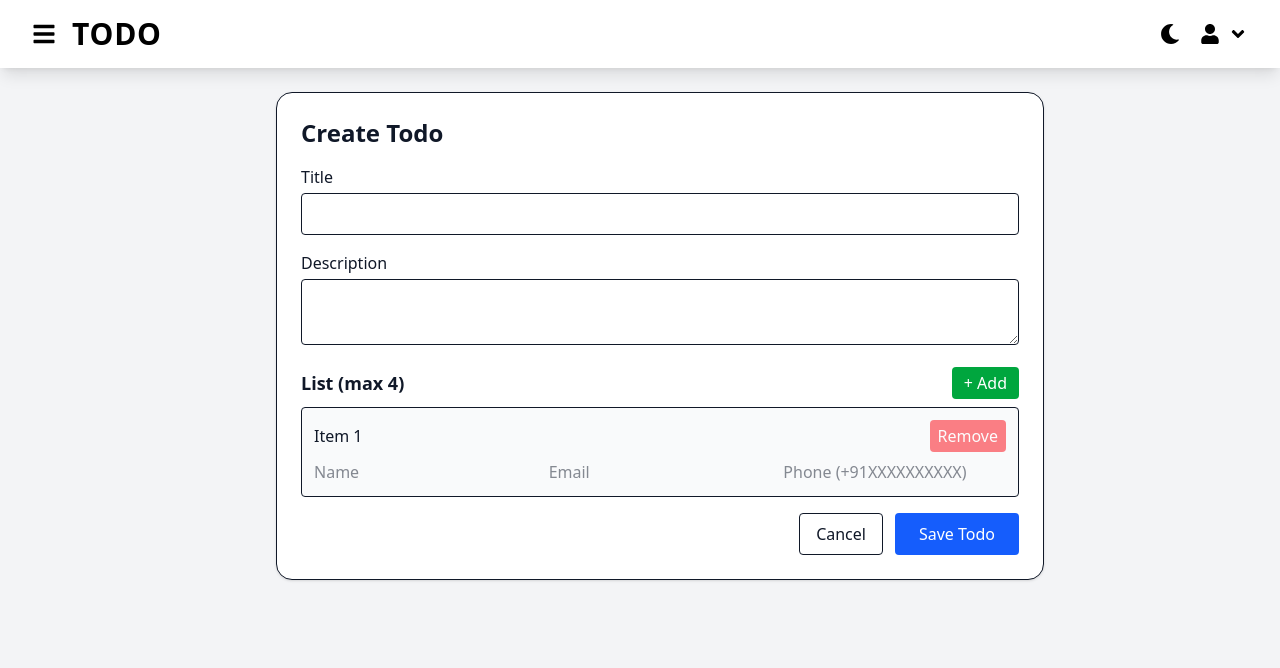
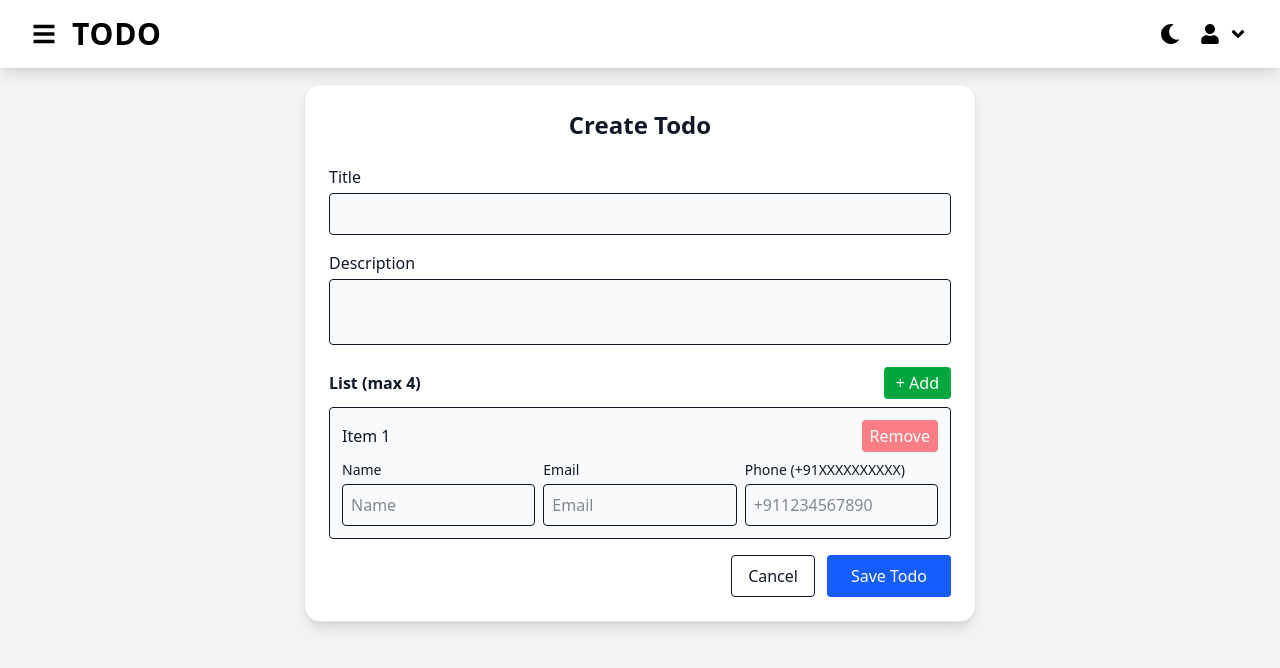
Before and after one commit to kartiksathwara/-Frontend-React-Tasks, a React (Vite) app: page /create-todo in a window 1280 px wide. Shown: the top 668 px of the page. Built offline with nearby package versions, Linux system fonts and the light colour scheme; sample sign-in values are in the browser's storage.

Commit message:
changes-20

```diff
--- a/src/hooks/PhoneNumber.ts
+++ b/src/hooks/PhoneNumber.ts
@@ -2,7 +2,7 @@ export const PHONE_PREFIX = "+91";
 export const sanitizePhone = (value: string) => {
   return value.replace(/[^\d+]/g, "");
 };
-export const ensurePlus91 = (value: string) => {
+export const Plus91 = (value: string) => {
   let v = sanitizePhone(value);
   if (/^0\d{10}$/.test(v)) {
     v = v.slice(1);
@@ -19,6 +19,6 @@ export const ensurePlus91 = (value: string) => {
   return v;
 };
 export const isValidIndianPhone = (value: string) => {
-  const normalized = ensurePlus91(value);
+  const normalized = Plus91(value);
   return /^\+91[1-9]\d{9}$/.test(normalized);
 };
--- a/src/pages/TodoForm.tsx
+++ b/src/pages/TodoForm.tsx
@@ -1,6 +1,6 @@
 import React, { useEffect, useState } from "react";
 import { useNavigate, useParams } from "react-router-dom";
-import { isValidIndianPhone, ensurePlus91 } from "../hooks/PhoneNumber";
+import { isValidIndianPhone, Plus91 } from "../hooks/PhoneNumber";
 import Header from "./Header";
 
 type ListChild = { name: string; email: string; phone: string };
@@ -13,10 +13,10 @@ type Errors = {
 };
 
 const initialChild = (): ListChild => ({ name: "", email: "", phone: "" });
-const MAX_LIST = 4;
+const Maxlist = 4;
 
 const TodoForm: React.FC = () => {
-  const { id } = useParams(); // for edit
+  const { id } = useParams();
   const navigate = useNavigate();
   const [title, setTitle] = useState("");
   const [description, setDescription] = useState("");
@@ -27,7 +27,6 @@ const TodoForm: React.FC = () => {
   const cloneId = query.get("cloneId");
   const token = localStorage.getItem("token");
 
-  // Fetch todo if editing
   useEffect(() => {
     if (id) {
       const fetchTodo = async () => {
@@ -41,7 +40,6 @@ const TodoForm: React.FC = () => {
       };
       fetchTodo();
     } else if (cloneId) {
-      // Fetch clone data without setting id
       const fetchClone = async () => {
         const res = await fetch(`http://localhost:5000/api/todos/${cloneId}`, {
           headers: { Authorization: `Bearer ${token}` },
@@ -55,7 +53,6 @@ const TodoForm: React.FC = () => {
     }
   }, [id, cloneId, token]);
 
-  // Validation
   const validate = (): boolean => {
     const newErrors: Errors = { children: {} };
     let valid = true;
@@ -72,27 +69,28 @@ const TodoForm: React.FC = () => {
       newErrors.list = "List should not be empty";
       valid = false;
     }
-    if (list.length > MAX_LIST) {
-      newErrors.list = `List cannot have more than ${MAX_LIST} items`;
+    if (list.length > Maxlist) {
+      newErrors.list = `List cannot have more than ${Maxlist} items`;
       valid = false;
     }
 
-    list.forEach((child, idx) => {
+    list.forEach((child, id) => {
       const childErr: { name?: string; email?: string; phone?: string } = {};
-      if (!child.name.trim()) {
+      if (!child.name || !child.name.trim()) {
         childErr.name = "Name should not be empty";
         valid = false;
       }
-      if (!/^[^\s@]+@[^\s@]+\.[^\s@]+$/.test(child.email)) {
+      const emailRegex = /^[^\s@]+@[^\s@]+\.[^\s@]+$/;
+      if (!child.email || !emailRegex.test(child.email)) {
         childErr.email = "Enter a valid email";
         valid = false;
       }
-      if (!isValidIndianPhone(child.phone)) {
+      if (!child.phone || !isValidIndianPhone(child.phone)) {
         childErr.phone = "Enter valid Indian phone with +91 and 10 digits";
         valid = false;
       }
       if (Object.keys(childErr).length > 0) {
-        (newErrors.children as any)[idx] = childErr;
+        (newErrors.children as any)[id] = childErr;
       }
     });
 
@@ -100,16 +98,14 @@ const TodoForm: React.FC = () => {
     return valid;
   };
 
-  // Save or Update
   const handleSubmit = async (e?: React.FormEvent) => {
     e?.preventDefault();
 
-    const normalizedList = list.map(child => ({ ...child, phone: ensurePlus91(child.phone) }));
+    const normalizedList = list.map(child => ({ ...child, phone: Plus91(child.phone) }));
     setList(normalizedList);
 
     if (!validate()) return;
 
-    // Logic: if editing (id exists) → send id, else create new (even clone)
     const todoData =
       id && !cloneId
         ? { title: title.trim(), description: description.trim(), usersAttached: normalizedList, id }
@@ -136,9 +132,8 @@ const TodoForm: React.FC = () => {
     }
   };
 
-  // Add / Remove child
   const handleAddChild = () => {
-    if (list.length < MAX_LIST) setList([...list, initialChild()]);
+    if (list.length < Maxlist) setList([...list, initialChild()]);
   };
   const handleRemoveChild = (index: number) => setList(list.filter((_, i) => i !== index));
   const handleChildChange = (index: number, field: keyof ListChild, value: string) => {
@@ -148,40 +143,40 @@ const TodoForm: React.FC = () => {
   };
 
   return (
-    <div className="min-h-screen bg-gray-100 dark:bg-gray-900 text-gray-900 dark:text-white">
+    <div className="min-h-screen bg-gray-100 dark:bg-gray-900 text-gray-900 dark:text-white flex flex-col">
       <Header />
-      <main className="ml-10 p-6">
-        <div className="max-w-3xl mx-auto bg-white dark:bg-gray-800 rounded-2xl p-6 shadow border dark:border-gray-700">
-          <h1 className="text-2xl font-bold mb-4">{id ? "Edit Todo" : "Create Todo"}</h1>
+      <main className="flex justify-center items-center p-4">
+        <div className="w-full max-w-2xl bg-white dark:bg-gray-800 rounded-2xl shadow-lg border border-gray-200 dark:border-gray-700 p-6 space-y-6">
+          <h1 className="text-2xl font-bold text-center">{id ? "Edit Todo" : "Create Todo"}</h1>
 
           <form onSubmit={handleSubmit} className="space-y-4">
             <div>
-              <label className="block mb-1">Title</label>
+              <label className="block mb-1 font-medium">Title</label>
               <input
                 value={title}
                 onChange={e => setTitle(e.target.value)}
-                className="w-full p-2 rounded border dark:border-gray-700 bg-white dark:bg-gray-900"
+                className="w-full p-2 rounded border dark:border-gray-700 bg-gray-50 dark:bg-gray-900 focus:outline-none focus:ring-2 focus:ring-blue-500"
               />
               {errors.title && <p className="text-red-500 text-sm">{errors.title}</p>}
             </div>
 
             <div>
-              <label className="block mb-1">Description</label>
+              <label className="block mb-1 font-medium">Description</label>
               <textarea
                 value={description}
                 onChange={e => setDescription(e.target.value)}
-                className="w-full p-2 rounded border dark:border-gray-700 bg-white dark:bg-gray-900"
+                className="w-full p-2 rounded border dark:border-gray-700 bg-gray-50 dark:bg-gray-900 focus:outline-none focus:ring-2 focus:ring-blue-500 resize-none"
               />
-              {errors.description && <p className="text-red-500 text-sm">{errors.description}</p>}
+              {errors.description && <p className="text-red-500 text-sm mt-1">{errors.description}</p>}
             </div>
 
             <div>
-              <div className="flex items-center justify-between mb-2">
-                <h2 className="text-lg font-semibold">List (max {MAX_LIST})</h2>
+              <div className="flex justify-between items-center mb-2">
+                <h2 className="font-semibold">List (max {Maxlist})</h2>
                 <button
                   type="button"
                   onClick={handleAddChild}
-                  disabled={list.length >= MAX_LIST}
+                  disabled={list.length >= Maxlist}
                   className="px-3 py-1 rounded bg-green-600 text-white disabled:opacity-60"
                 >
                   + Add
@@ -189,17 +184,17 @@ const TodoForm: React.FC = () => {
               </div>
 
               {errors.list && <p className="text-red-500 text-sm mb-2">{errors.list}</p>}
-              <div className="space-y-4">
-                {list.map((child, idx) => (
+              <div className="space-y-3">
+                {list.map((child, id) => (
                   <div
-                    key={idx}
+                    key={id}
                     className="p-3 border rounded dark:border-gray-700 bg-gray-50 dark:bg-gray-900"
                   >
                     <div className="flex justify-between items-center mb-2">
-                      <h3 className="font-medium">Item {idx + 1}</h3>
+                      <h3 className="font-medium">Item {id + 1}</h3>
                       <button
                         type="button"
-                        onClick={() => handleRemoveChild(idx)}
+                        onClick={() => handleRemoveChild(id)}
                         disabled={list.length === 1}
                         className="px-2 py-1 rounded bg-red-500 text-white disabled:opacity-60"
                       >
@@ -207,39 +202,66 @@ const TodoForm: React.FC = () => {
                       </button>
                     </div>
 
-                    <div className="grid grid-cols-1 md:grid-cols-3 gap-3">
+
+                    <div className="grid grid-cols-1 md:grid-cols-3 gap-2">
+
+                      <div>
+                        <label className="block text-sm mb-1">Name</label>
                         <input
                           placeholder="Name"
                           value={child.name}
-                        onChange={e => handleChildChange(idx, "name", e.target.value)}
+                          onChange={e => handleChildChange(id, "name", e.target.value)}
+                          className="w-full p-2 rounded border bg-gray-50 dark:bg-gray-900 focus:outline-none focus:ring-2 focus:ring-blue-500"
                         />
+                        {errors.children?.[id]?.name && (
+                          <p className="text-red-500 text-sm mt-1">{errors.children[id].name}</p>
+                        )}
+                      </div>
+
+                      <div>
+                        <label className="block text-sm mb-1">Email</label>
                         <input
                           placeholder="Email"
                           value={child.email}
-                        onChange={e => handleChildChange(idx, "email", e.target.value)}
+                          onChange={e => handleChildChange(id, "email", e.target.value)}
+                          className="w-full p-2 rounded border bg-gray-50 dark:bg-gray-900 focus:outline-none focus:ring-2 focus:ring-blue-500"
                         />
+                        {errors.children?.[id]?.email && (
+                          <p className="text-red-500 text-sm mt-1">{errors.children[id].email}</p>
+                        )}
+                      </div>
+
+                      <div>
+                        <label className="block text-sm mb-1">Phone (+91XXXXXXXXXX)</label>
                         <input
-                        placeholder="Phone (+91XXXXXXXXXX)"
+                          placeholder="+911234567890"
                           value={child.phone}
-                        onChange={e => handleChildChange(idx, "phone", e.target.value)}
+                          onChange={e => handleChildChange(id, "phone", e.target.value)}
+                          className="w-full p-2 rounded border bg-gray-50 dark:bg-gray-900 focus:outline-none focus:ring-2 focus:ring-blue-500"
                         />
+                        {errors.children?.[id]?.phone && (
+                          <p className="text-red-500 text-sm mt-1">{errors.children[id].phone}</p>
+                        )}
                       </div>
+
+                    </div>
+
                   </div>
                 ))}
               </div>
             </div>
 
-            <div className="flex gap-3 justify-end">
+            <div className="flex justify-end gap-3 mt-4">
               <button
                 type="button"
                 onClick={() => navigate("/dashboard")}
-                className="px-4 py-2 rounded border"
+                className="px-4 py-2 rounded border hover:bg-gray-100 dark:hover:bg-gray-700"
               >
                 Cancel
               </button>
               <button
                 type="submit"
-                className="px-6 py-2 rounded bg-blue-600 text-white"
+                className="px-6 py-2 rounded bg-blue-600 hover:bg-blue-700 text-white"
               >
                 {id ? "Update Todo" : "Save Todo"}
               </button>
@@ -252,293 +274,3 @@ const TodoForm: React.FC = () => {
 };
 
 export default TodoForm;
-
-
-
-// import React, { useState } from "react";
-// import { useNavigate } from "react-router-dom";
-// import { isValidIndianPhone, ensurePlus91 } from "../hooks/PhoneNumber";
-// import Header from "./Header";
-
-// type ListChild = {
-//   name: string;
-//   email: string;
-//   phone: string;
-// };
-
-// type Errors = {
-//   title?: string;
-//   description?: string;
-//   list?: string;
-//   children?: { [index: number]: { name?: string; email?: string; phone?: string } };
-// };
-
-// const initialChild = (): ListChild => ({ name: "", email: "", phone: "" });
-
-// const MAX_LIST = 4;
-
-// const TodoForm: React.FC = () => {
-//   const navigate = useNavigate();
-//   const [title, setTitle] = useState("");
-//   const [description, setDescription] = useState("");
-//   const [list, setList] = useState<ListChild[]>([initialChild()]);
-//   const [errors, setErrors] = useState<Errors>({ children: {} });
-
-//   // Validation function
-//   const validate = (): boolean => {
-//     const newErrors: Errors = { children: {} };
-//     let valid = true;
-
-//     if (!title.trim()) {
-//       newErrors.title = "Title should not be empty";
-//       valid = false;
-//     }
-
-//     if (!description.trim()) {
-//       newErrors.description = "Description should not be empty";
-//       valid = false;
-//     }
-
-//     if (!list || list.length === 0) {
-//       newErrors.list = "List should not be empty";
-//       valid = false;
-//     }
-
-//     if (list.length > MAX_LIST) {
-//       newErrors.list = `List cannot have more than ${MAX_LIST} items`;
-//       valid = false;
-//     }
-
-//     list.forEach((child, idx) => {
-//       const childErr: { name?: string; email?: string; phone?: string } = {};
-
-//       if (!child.name.trim()) {
-//         childErr.name = "Name should not be empty";
-//         valid = false;
-//       }
-
-//       const emailRegex = /^[^\s@]+@[^\s@]+\.[^\s@]+$/;
-//       if (!child.email || !emailRegex.test(child.email)) {
-//         childErr.email = "Enter a valid email";
-//         valid = false;
-//       }
-
-//       if (!child.phone || !isValidIndianPhone(child.phone)) {
-//         childErr.phone = "Enter valid Indian phone with +91 and 10 digits";
-//         valid = false;
-//       }
-
-//       if (Object.keys(childErr).length > 0) {
-//         (newErrors.children as any)[idx] = childErr;
-//       }
-//     });
-
-//     setErrors(newErrors);
-//     return valid;
-//   };
-
-//   // Handle adding/removing children
-//   const handleAddChild = () => {
-//     if (list.length >= MAX_LIST) return;
-//     setList(prev => [...prev, initialChild()]);
-//   };
-
-//   const handleRemoveChild = (index: number) => {
-//     setList(prev => prev.filter((_, i) => i !== index));
-//     setErrors(prev => {
-//       const newChildren = { ...(prev.children || {}) };
-//       const newChildrenShifted: any = {};
-//       Object.keys(newChildren).forEach(key => {
-//         const k = Number(key);
-//         if (k < index) newChildrenShifted[k] = newChildren[k];
-//         if (k > index) newChildrenShifted[k - 1] = newChildren[k];
-//       });
-//       return { ...prev, children: newChildrenShifted };
-//     });
-//   };
-
-//   const handleChildChange = (index: number, field: keyof ListChild, value: string) => {
-//     setList(prev => {
-//       const copy = [...prev];
-//       copy[index] = { ...copy[index], [field]: value };
-//       return copy;
-//     });
-
-//     setErrors(prev => {
-//       const children = { ...(prev.children || {}) };
-//       if (children[index]) {
-//         const newChildErr = { ...children[index], [field]: undefined };
-//         children[index] = newChildErr;
-//       }
-//       return { ...prev, children };
-//     });
-//   };
-
-//   // Submit function - send to backend
-//   const handleSubmit = async (e?: React.FormEvent) => {
-//     e?.preventDefault();
-
-//     const normalizedList = list.map(child => ({
-//       ...child,
-//       phone: ensurePlus91(child.phone),
-//     }));
-
-//     setList(normalizedList);
-
-//     if (!validate()) return;
-
-//     const todoData = {
-//       title: title.trim(),
-//       description: description.trim(),
-//       usersAttached: normalizedList,
-//     };
-
-//     try {
-//       const token = localStorage.getItem("token"); // JWT from login
-
-//       const res = await fetch("http://localhost:5000/api/todos/save", {
-//         method: "POST",
-//         headers: {
-//           "Content-Type": "application/json",
-//           Authorization: `Bearer ${token}`,
-//         },
-//         body: JSON.stringify(todoData),
-//       });
-
-//       const data = await res.json();
-//       if (!res.ok) {
-//         console.error("Save error:", data.message);
-//         return;
-//       }
-
-//       navigate("/dashboard");
-//     } catch (err) {
-//       console.error("Error saving todo:", err);
-//     }
-//   };
-
-//   return (
-//     <div className="min-h-screen bg-gray-100 dark:bg-gray-900 text-gray-900 dark:text-white">
-//       <Header />
-//       <main className="ml-64 p-6">
-//         <div className="max-w-3xl mx-auto bg-white dark:bg-gray-800 rounded-2xl p-6 shadow border dark:border-gray-700">
-//           <h1 className="text-2xl font-bold mb-4">Create Todo</h1>
-
-//           <form onSubmit={handleSubmit} className="space-y-4">
-//             <div>
-//               <label className="block mb-1">Title</label>
-//               <input
-//                 value={title}
-//                 onChange={(e) => setTitle(e.target.value)}
-//                 className="w-full p-2 rounded border dark:border-gray-700 bg-white dark:bg-gray-900"
-//                 placeholder="Todo title"
-//               />
-//               {errors.title && <p className="text-red-500 text-sm mt-1">{errors.title}</p>}
-//             </div>
-
-//             <div>
-//               <label className="block mb-1">Description</label>
-//               <textarea
-//                 value={description}
-//                 onChange={(e) => setDescription(e.target.value)}
-//                 className="w-full p-2 rounded border dark:border-gray-700 bg-white dark:bg-gray-900"
-//                 placeholder="Todo description"
-//               />
-//               {errors.description && <p className="text-red-500 text-sm mt-1">{errors.description}</p>}
-//             </div>
-
-//             <div>
-//               <div className="flex items-center justify-between mb-2">
-//                 <h2 className="text-lg font-semibold">List (max {MAX_LIST})</h2>
-//                 <button
-//                   type="button"
-//                   onClick={handleAddChild}
-//                   disabled={list.length >= MAX_LIST}
-//                   className="px-3 py-1 rounded bg-green-600 text-white disabled:opacity-60"
-//                 >
-//                   + Add
-//                 </button>
-//               </div>
-//               {errors.list && <p className="text-red-500 text-sm mb-2">{errors.list}</p>}
-
-//               <div className="space-y-4">
-//                 {list.map((child, idx) => (
-//                   <div key={idx} className="p-3 border rounded dark:border-gray-700 bg-gray-50 dark:bg-gray-900">
-//                     <div className="flex justify-between items-center mb-2">
-//                       <h3 className="font-medium">Item {idx + 1}</h3>
-//                       <button
-//                         type="button"
-//                         onClick={() => handleRemoveChild(idx)}
-//                         disabled={list.length === 1}
-//                         className="px-2 py-1 rounded bg-red-500 text-white disabled:opacity-60"
-//                       >
-//                         Remove
-//                       </button>
-//                     </div>
-
-//                     <div className="grid grid-cols-1 md:grid-cols-3 gap-3">
-//                       <div>
-//                         <label className="block text-sm mb-1">Name</label>
-//                         <input
-//                           value={child.name}
-//                           onChange={(e) => handleChildChange(idx, "name", e.target.value)}
-//                           className="w-full p-2 rounded border dark:border-gray-700 bg-white dark:bg-gray-900"
-//                           placeholder="Name"
-//                         />
-//                         {errors.children && errors.children[idx]?.name && (
-//                           <p className="text-red-500 text-sm mt-1">{errors.children[idx].name}</p>
-//                         )}
-//                       </div>
-
-//                       <div>
-//                         <label className="block text-sm mb-1">Email</label>
-//                         <input
-//                           value={child.email}
-//                           onChange={(e) => handleChildChange(idx, "email", e.target.value)}
-//                           className="w-full p-2 rounded border dark:border-gray-700 bg-white dark:bg-gray-900"
-//                           placeholder="Email"
-//                         />
-//                         {errors.children && errors.children[idx]?.email && (
-//                           <p className="text-red-500 text-sm mt-1">{errors.children[idx].email}</p>
-//                         )}
-//                       </div>
-
-//                       <div>
-//                         <label className="block text-sm mb-1">Phone (+91XXXXXXXXXX)</label>
-//                         <input
-//                           value={child.phone}
-//                           onChange={(e) => handleChildChange(idx, "phone", e.target.value)}
-//                           className="w-full p-2 rounded border dark:border-gray-700 bg-white dark:bg-gray-900"
-//                           placeholder="+911234567890"
-//                         />
-//                         {errors.children && errors.children[idx]?.phone && (
-//                           <p className="text-red-500 text-sm mt-1">{errors.children[idx].phone}</p>
-//                         )}
-//                       </div>
-//                     </div>
-//                   </div>
-//                 ))}
-//               </div>
-//             </div>
-
-//             <div className="flex gap-3 justify-end">
-//               <button
-//                 type="button"
-//                 onClick={() => navigate("/dashboard")}
-//                 className="px-4 py-2 rounded border"
-//               >
-//                 Cancel
-//               </button>
-
-//               <button type="submit" className="px-6 py-2 rounded bg-blue-600 text-white">
-//                 Save Todo
-//               </button>
-//             </div>
-//           </form>
-//         </div>
-//       </main>
-//     </div>
-//   );
-// };
-
-// export default TodoForm;
```
Lines whose indentation alone changed are shown as unchanged.
